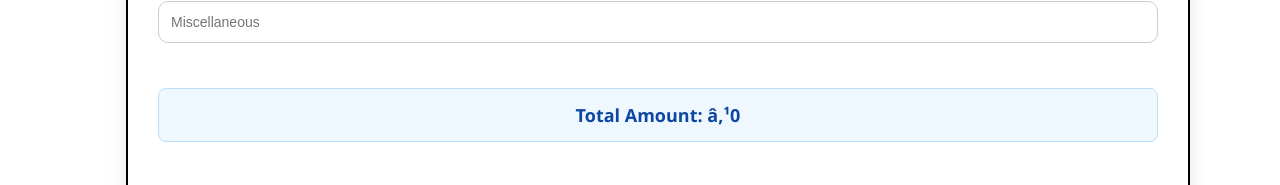
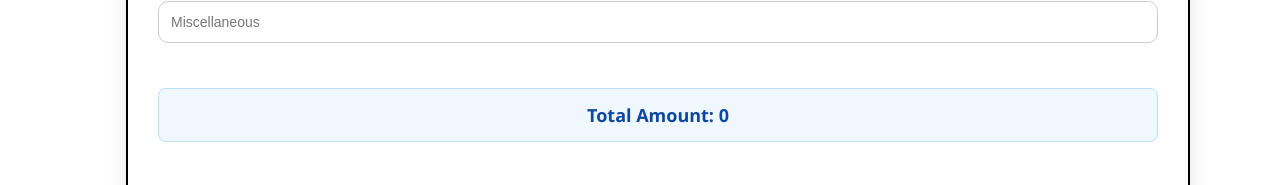
Before and after one commit to Santhoshmk30/Kccottrell, a React (Create React App) app: page /request in a window 1280 px wide. Shown: the part 1827-2012 px from the top of the page. Built offline with nearby package versions, Linux system fonts and the light colour scheme.

Commit message:
Update Requestform.js

```diff
--- a/src/Components/Requestform.js
+++ b/src/Components/Requestform.js
@@ -817,7 +817,7 @@ const handleTransportChange = (index, field, value) => {
 
 
           <div style={styles.totalBox}>
-            Total Amount: â‚¹{total}
+            Total Amount: {total}
           </div>
 
           <motion.button
```
